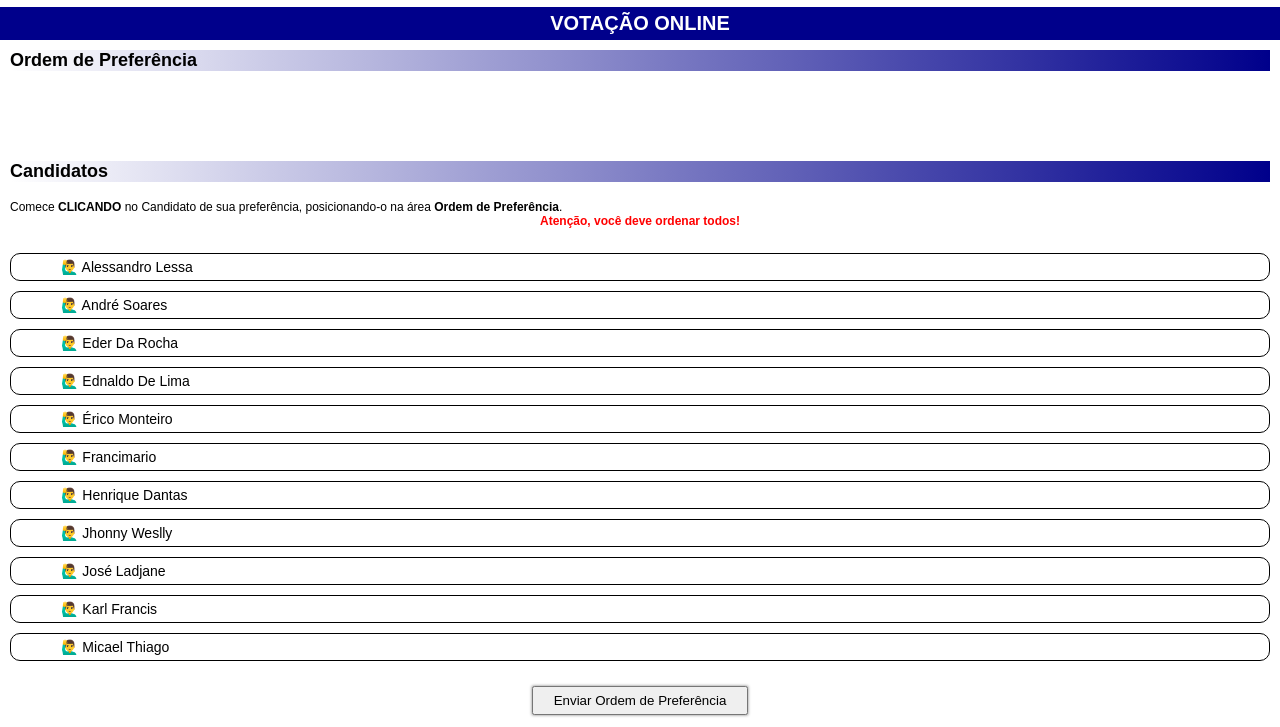
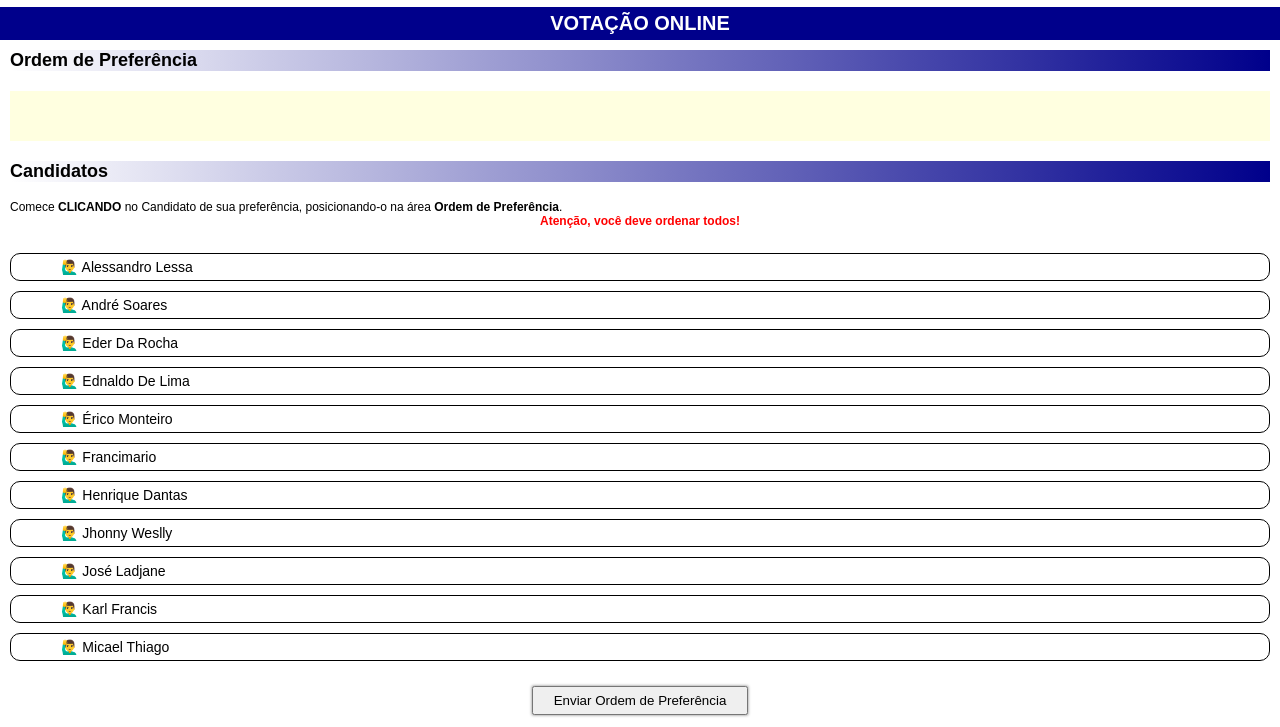
Before and after one commit to jmurilojm/votacao-online, a plain HTML site: page index.html in a window 1280 px wide. Shown: the part 73-800 px from the top of the page. Drawn offline with Linux system fonts and the light colour scheme.

Commit message:
update style.css

```diff
--- a/style.css
+++ b/style.css
@@ -81,6 +81,7 @@ p {
 
 .escolha {
   min-height: 50px;
+  background: lightyellow;
 }
 
 .escolha li {
```
